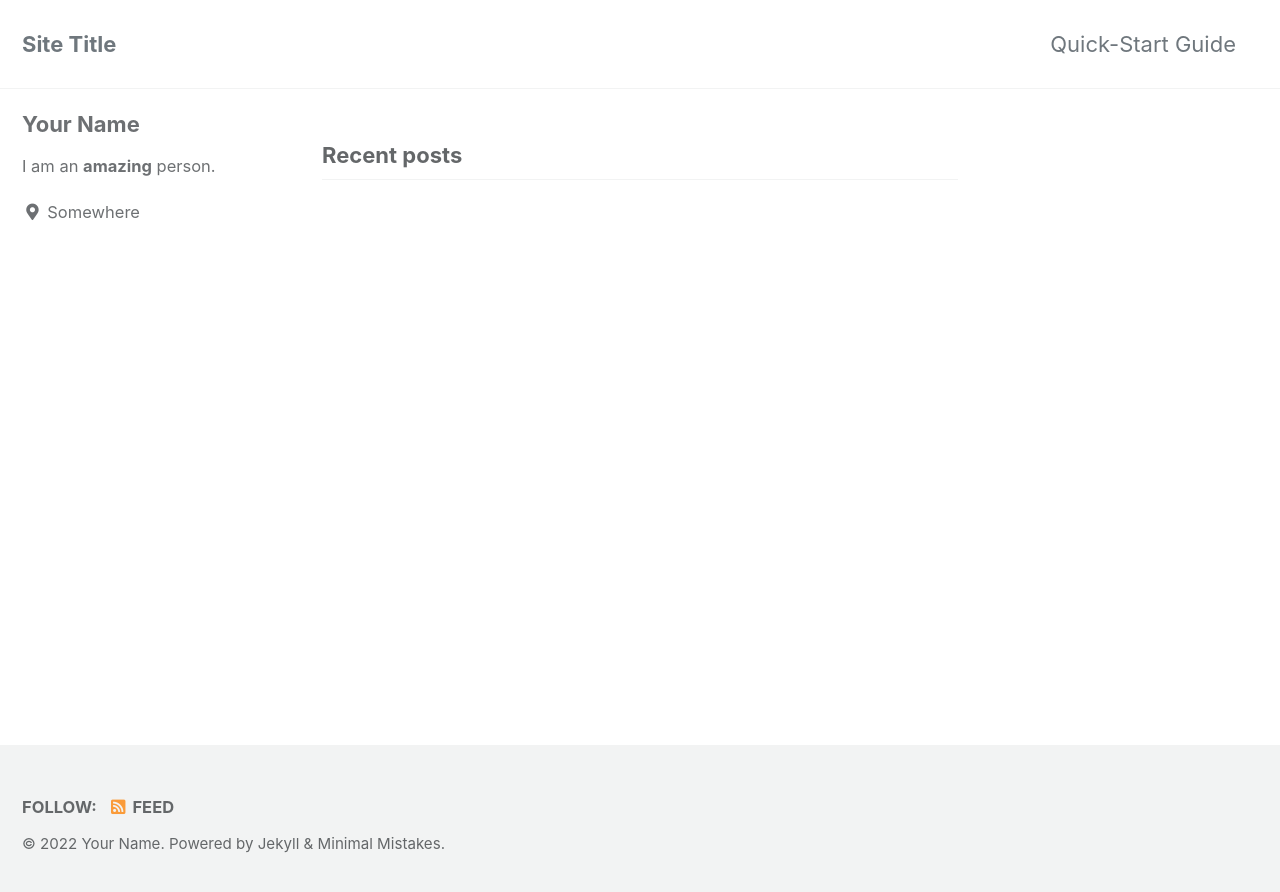
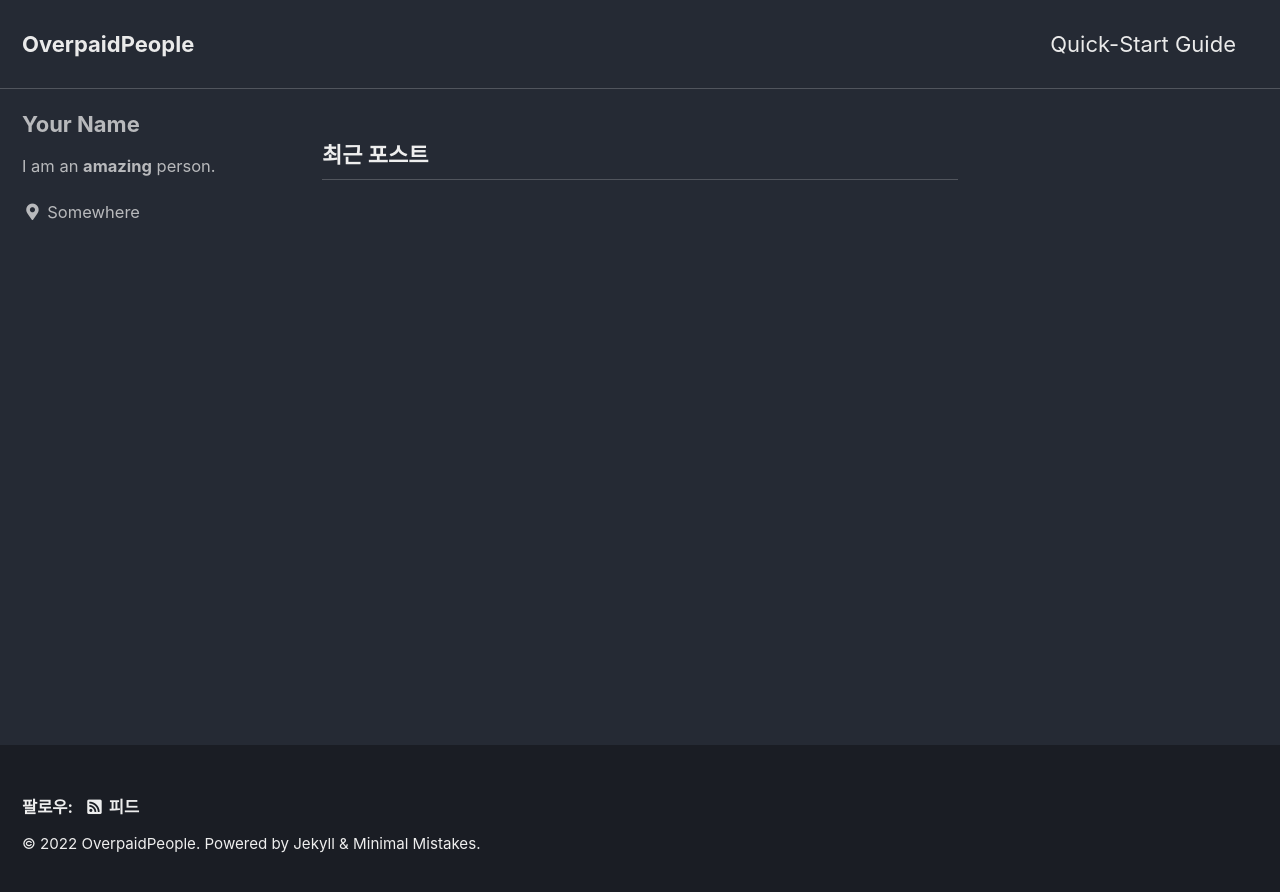
Before and after one commit to OverpaidPeople/OverpaidPeople.github.io, a Jekyll site: the page built from index.html, in a window 1280 px wide. Shown: the top 892 px of the page. Built offline with Jekyll 4.4.1, drawn with Linux system fonts in a browser that asks for light colours; cached includes are drawn as plain includes; the list of posts is cut into pages by our own code.

Commit message:
Update _config.yml

```diff
--- a/_config.yml
+++ b/_config.yml
@@ -12,15 +12,15 @@
 
 # theme                  : "minimal-mistakes-jekyll"
 # remote_theme           : "mmistakes/minimal-mistakes"
-minimal_mistakes_skin    : "default" # "air", "aqua", "contrast", "dark", "dirt", "neon", "mint", "plum", "sunrise"
+minimal_mistakes_skin    : "dark" # "air", "aqua", "contrast", "dark", "dirt", "neon", "mint", "plum", "sunrise"
 
 # Site Settings
-locale                   : "en-US"
-title                    : "Site Title"
+locale                   : "ko-KR"
+title                    : "OverpaidPeople"
 title_separator          : "-"
 subtitle                 : # site tagline that appears below site title in masthead
-name                     : "Your Name"
-description              : "An amazing website."
+name                     : "OverpaidPeople"
+description              : "OverpaidPeople website."
 url                      : # the base hostname & protocol for your site e.g. "https://mmistakes.github.io"
 baseurl                  : # the subpath of your site, e.g. "/blog"
 repository               : # GitHub username/repo-name e.g. "mmistakes/minimal-mistakes"
```
